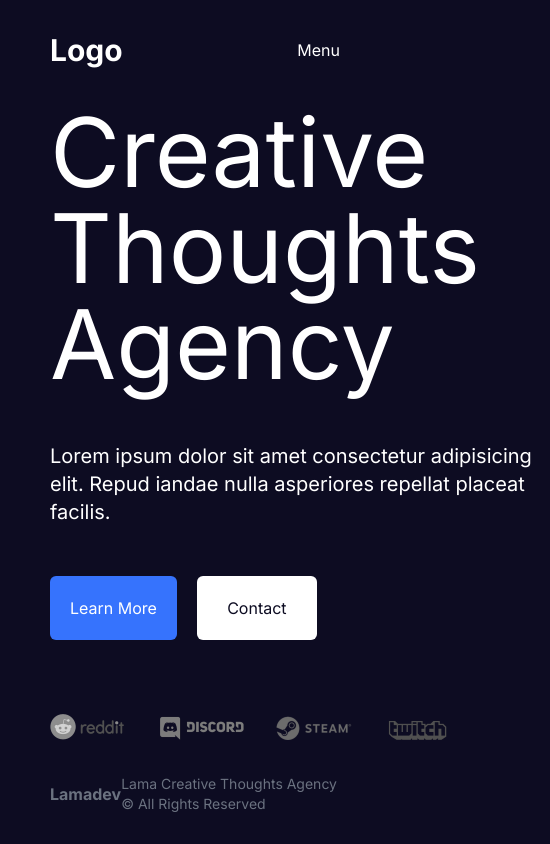
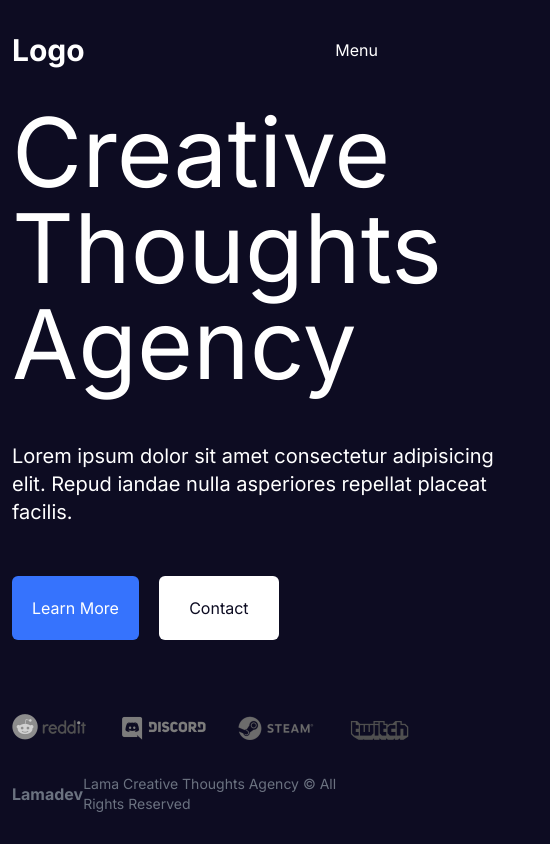
Before and after one commit to ariel-behar/baby-journal, a Next.js app: page / in a window 390 px wide. Shown: the whole page, 550 px wide, since content can reach past the window. Built offline with nearby package versions, Linux system fonts and the light colour scheme.

Commit message:
Adjusting the container and paddings on different screens

```diff
--- a/app/layout.tsx
+++ b/app/layout.tsx
@@ -20,7 +20,7 @@ export default function RootLayout({
 	return (
 		<html lang="en">
 			<body className={inter.className}>
-				<div className="lg:container px-[50px] mx-auto min-h-screen flex flex-col justify-between">
+				<div className="lg:container px-3 sm:px-5 lg:px-[50px] mx-auto min-h-screen flex flex-col justify-between">
 					<Navbar />
 					<main>
 						{children}
```
